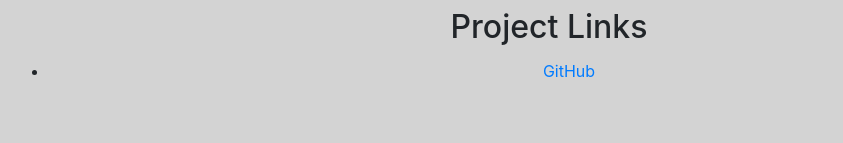
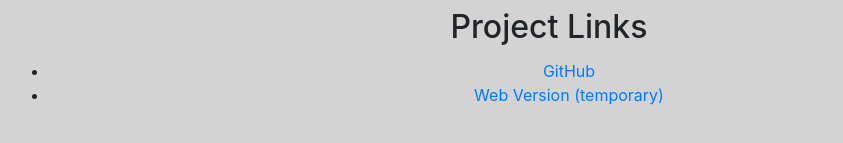
Before and after one commit to Reivax2003/PixelPhysicsWebsite, a plain HTML site: page index.html in a window 1280 px wide. Shown: the part 1453-1596 px from the top of the page, without its empty margins (91-934 px from the left). Drawn offline with nearby package versions, Linux system fonts and the light colour scheme.

Commit message:
added web version

```diff
--- a/index.html
+++ b/index.html
@@ -118,6 +118,7 @@
         <div class="col-lg text-center">
           <ul>
             <li><a href="https://github.com/Reivax2003/PixelPhysics">GitHub</a></li>
+            <li><a href="https://lukaswerner.ninja/PixelPhysics">Web Version (temporary)</a></li>
           </ul>
         </div>
       </div>
```
